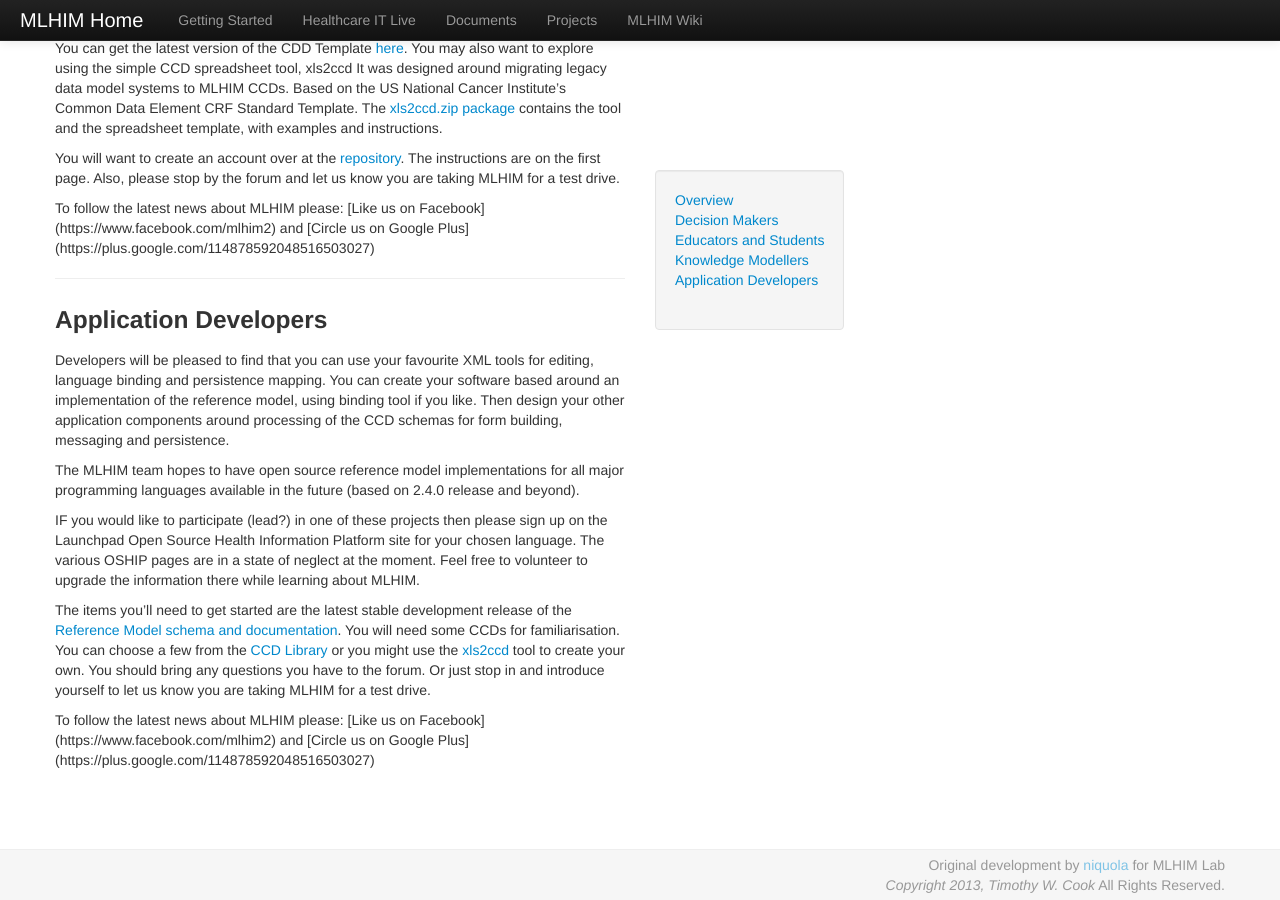
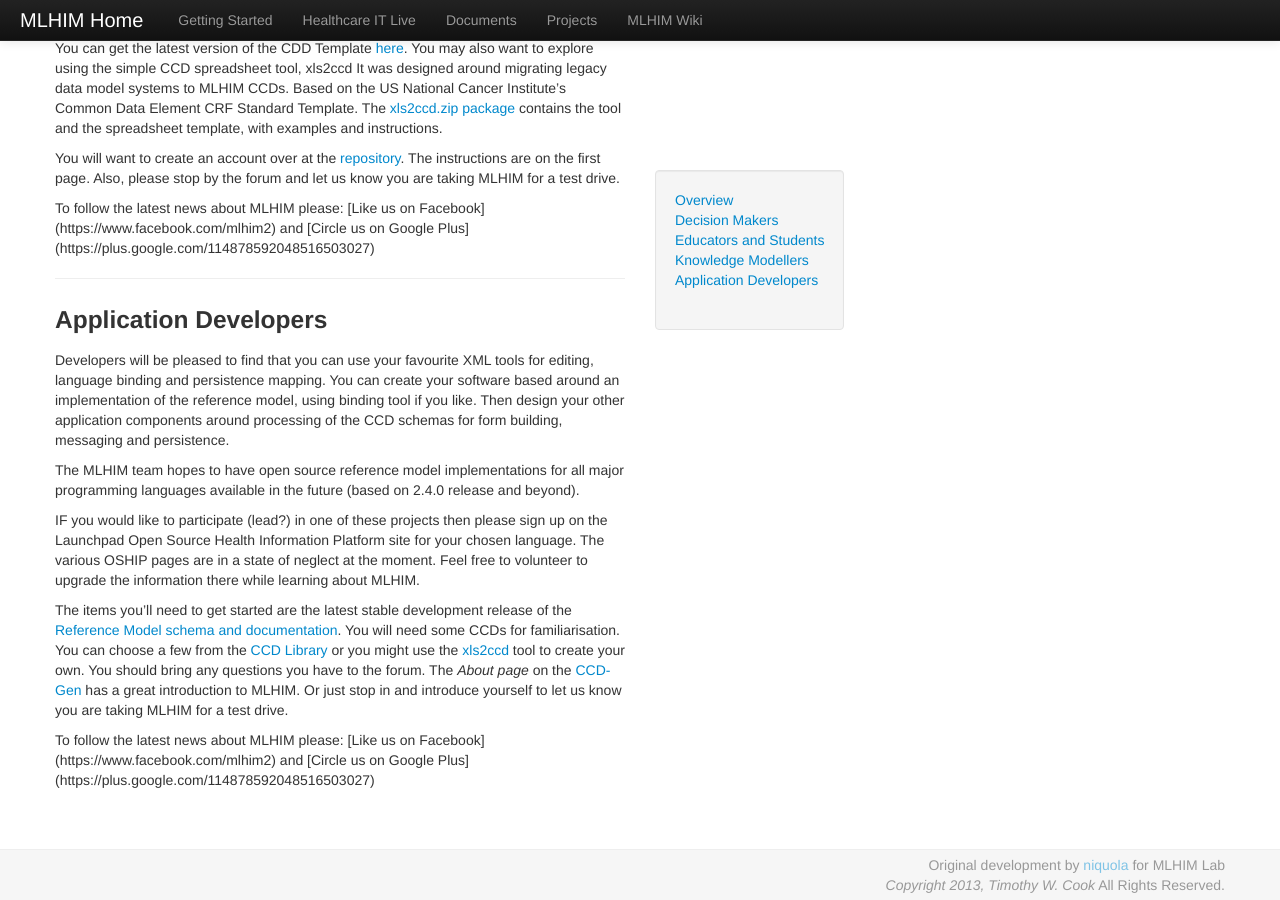
Before and after one commit to leanderdulac/mlhim.github.io, a Jekyll site: the page built from getting-started.markdown, in a window 1280 px wide and 900 px high, scrolled down 1693 px. Built offline with Jekyll 4.4.1, drawn with Linux system fonts in a browser that asks for light colours.

Commit message:
Fixed more bad links.

```diff
--- a/getting-started.markdown
+++ b/getting-started.markdown
@@ -146,9 +146,8 @@ The items you'll need to get started are the latest stable development
 release of the [Reference Model schema and documentation](https://launchpad.net/mlhim-specs/2.0/2.4.3/+download/mlhim-specs-2013-10-15-2.4.3-Release.zip).  You will
 need some CCDs for familiarisation.  You can choose a few from the
 [CCD Library](http://www.ccdgegn.com) or you might use the [xls2ccd](http://www.hkcr.net/tools/xls2ccd/view) tool to create your own.  You
-should bring any questions you have to the forum.  Or just stop in and
-introduce yourself to let us know you are taking MLHIM for a test
-drive.
+should bring any questions you have to the forum.  The <i>About page</i> on the [CCD-Gen](http://www.ccdgen.com) has a great introduction to MLHIM.
+Or just stop in and introduce yourself to let us know you are taking MLHIM for a test drive.
 
 To follow the latest news about MLHIM please:
 [Like us on Facebook] (https://www.facebook.com/mlhim2) and
```
